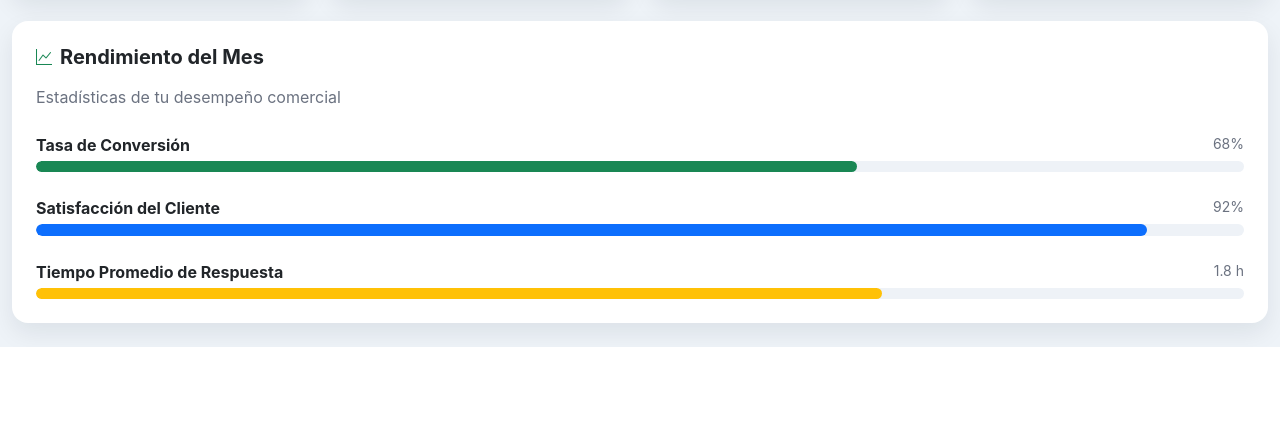
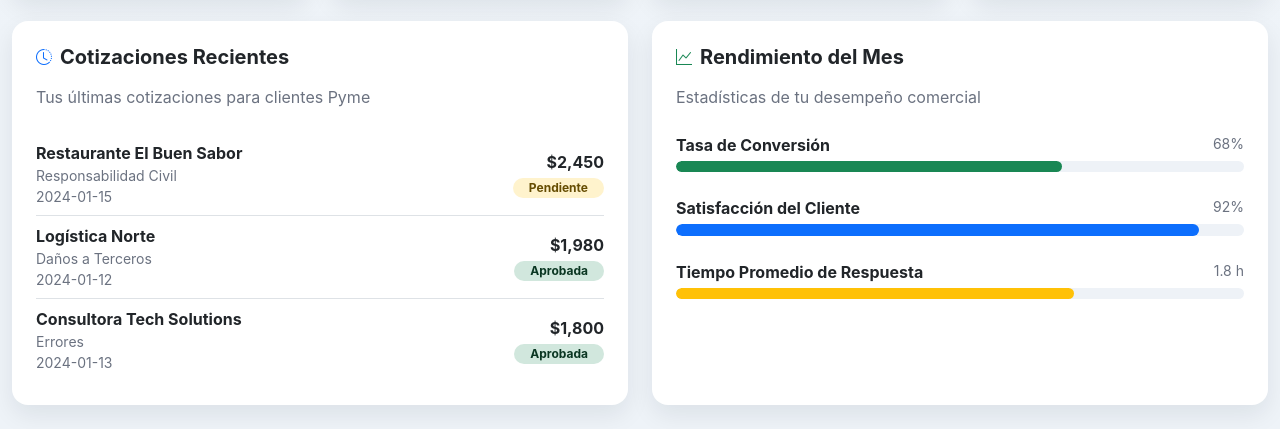
Before and after one commit to lauraac/SegurosPyme, a plain HTML site: page Dashboard/index.html in a window 1280 px wide. Shown: the part 539-968 px from the top of the page. Before the commit the page ends 886 px from the top, so only its background shows below. Drawn offline with nearby package versions, Linux system fonts and the light colour scheme.

Commit message:
chore:details

```diff
--- a/Dashboard/index.html
+++ b/Dashboard/index.html
@@ -148,8 +148,83 @@
 
         <!-- Dos columnas -->
         <section class="row g-4">
+          <!-- Cotizaciones recientes -->
+          <div class="col-12 col-lg-6">
+            <div class="rounded-4 bg-white shadow-sm p-4 h-100">
+              <div class="d-flex align-items-center gap-2 mb-3">
+                <i class="bi bi-clock-history text-primary"></i>
+                <h5 class="mb-0 fw-700">Cotizaciones Recientes</h5>
+              </div>
+              <p class="text-secondary mb-4">
+                Tus últimas cotizaciones para clientes Pyme
+              </p>
+
+              <!-- Item -->
+              <div class="list-group list-group-flush">
+                <div class="list-group-item px-0">
+                  <div
+                    class="d-flex align-items-center justify-content-between flex-wrap gap-3"
+                  >
+                    <div>
+                      <div class="fw-700">Restaurante El Buen Sabor</div>
+                      <div class="text-secondary small">
+                        Responsabilidad Civil
+                      </div>
+                      <div class="text-secondary small">2024-01-15</div>
+                    </div>
+                    <div class="text-end">
+                      <div class="fw-700">$2,450</div>
+                      <span
+                        class="badge bg-warning-subtle text-warning-emphasis rounded-pill px-3"
+                        >Pendiente</span
+                      >
+                    </div>
+                  </div>
+                </div>
+
+                <div class="list-group-item px-0">
+                  <div
+                    class="d-flex align-items-center justify-content-between flex-wrap gap-3"
+                  >
+                    <div>
+                      <div class="fw-700">Logística Norte</div>
+                      <div class="text-secondary small">Daños a Terceros</div>
+                      <div class="text-secondary small">2024-01-12</div>
+                    </div>
+                    <div class="text-end">
+                      <div class="fw-700">$1,980</div>
+                      <span
+                        class="badge bg-success-subtle text-success-emphasis rounded-pill px-3"
+                        >Aprobada</span
+                      >
+                    </div>
+                  </div>
+                </div>
+
+                <div class="list-group-item px-0">
+                  <div
+                    class="d-flex align-items-center justify-content-between flex-wrap gap-3"
+                  >
+                    <div>
+                      <div class="fw-700">Consultora Tech Solutions</div>
+                      <div class="text-secondary small">Errores</div>
+                      <div class="text-secondary small">2024-01-13</div>
+                    </div>
+                    <div class="text-end">
+                      <div class="fw-700">$1,800</div>
+                      <span
+                        class="badge bg-success-subtle text-success-emphasis rounded-pill px-3"
+                        >Aprobada</span
+                      >
+                    </div>
+                  </div>
+                </div>
+              </div>
+            </div>
+          </div>
+
           <!-- Rendimiento del mes -->
-          <div class="col-12">
+          <div class="col-12 col-lg-6">
             <div class="rounded-4 bg-white shadow-sm p-4 h-100">
               <div class="d-flex align-items-center gap-2 mb-3">
                 <i class="bi bi-graph-up text-success"></i>
```
Also changed, not shown: index.html (+2 -8 lines).
